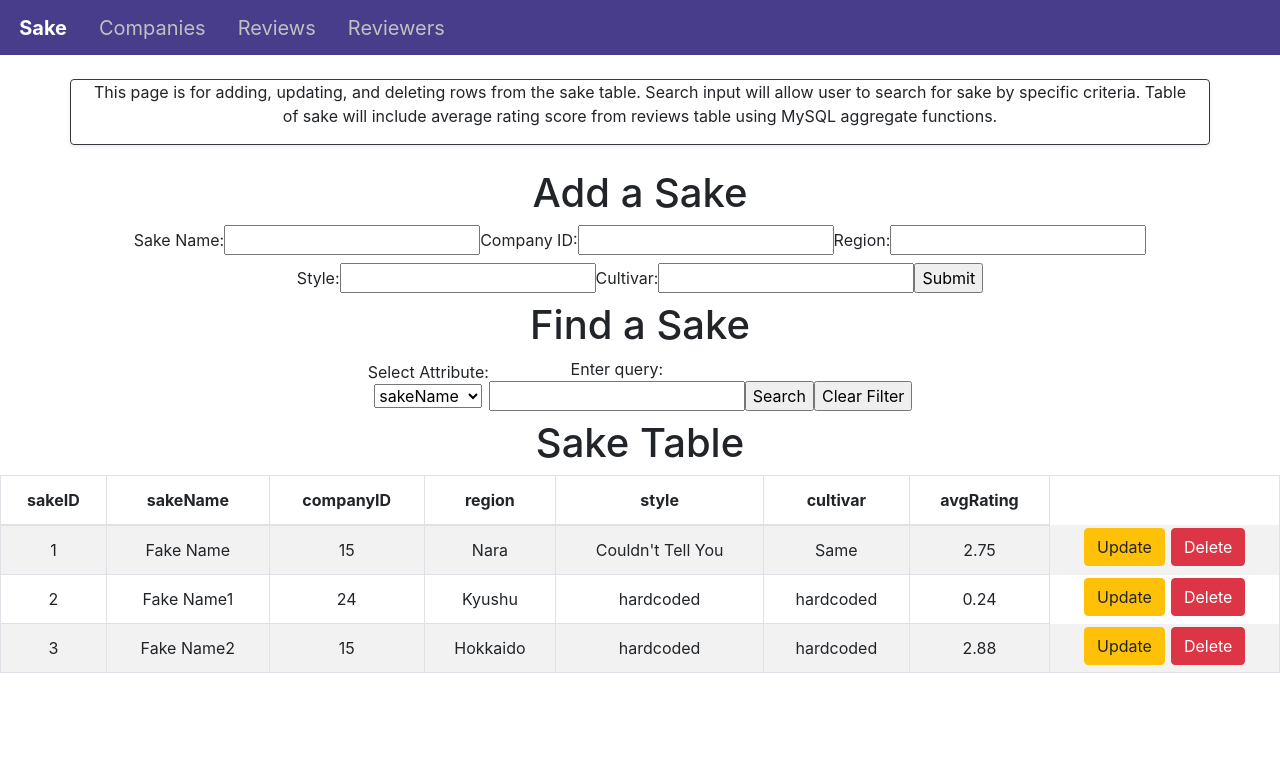
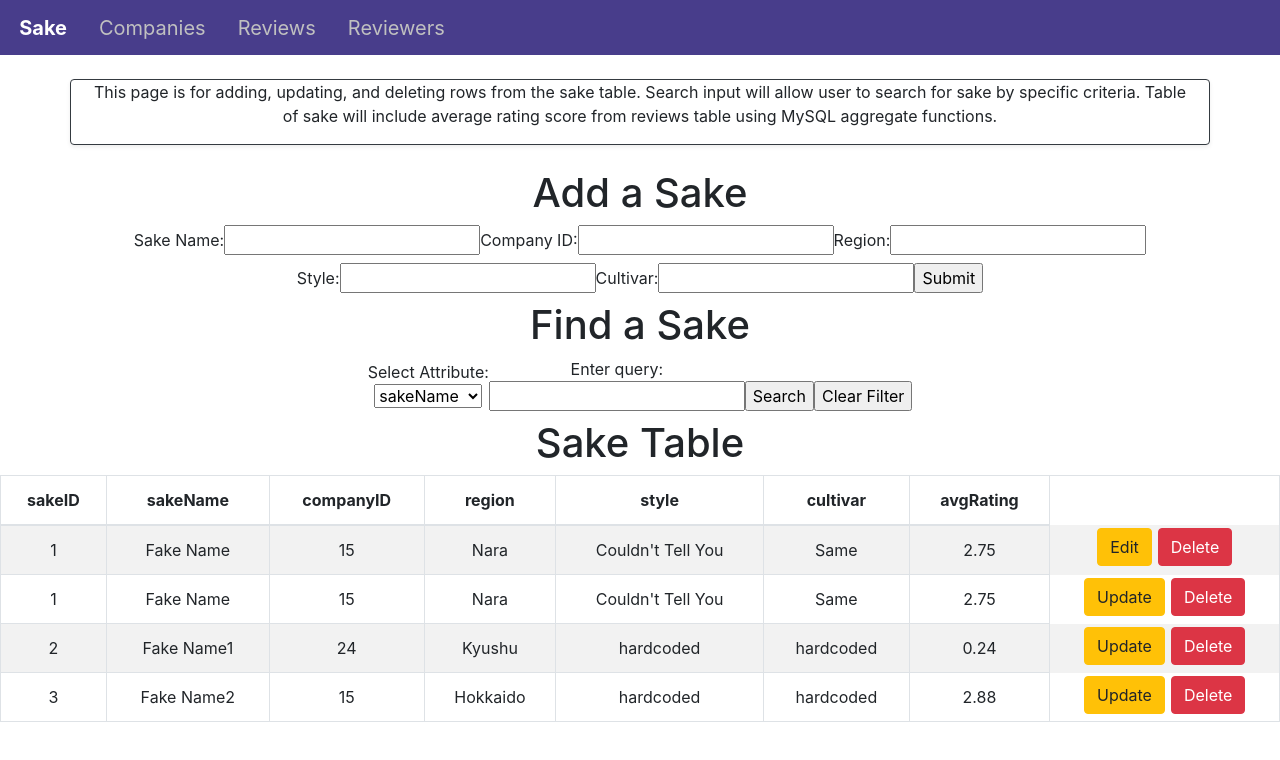
Before and after one commit to yusura18/CS340-Project, a React (Create React App) app in the folder my-app/: page /sake in a window 1280 px wide. Shown: the top 760 px of the page. Built offline with nearby package versions, Linux system fonts and the light colour scheme.

Commit message:
Added an extra row to demo the edit button

```diff
--- a/my-app/src/components/SakeTable.js
+++ b/my-app/src/components/SakeTable.js
@@ -1,3 +1,5 @@
+import React from 'react';
+import { useState } from 'react';
 import Table from 'react-bootstrap/Table';
 import Button from 'react-bootstrap/Button';
 
@@ -24,6 +26,7 @@ function SakeTable(props) {
 					</tr>
 				</thead>
 				<tbody id="tableBody">
+					<SakeRowTest sakeID={1} sakeName="Fake Name" companyID={15} region="Nara" sakeStyle="Couldn't Tell You" cultivar="Same" avgRating={2.75}/>
 					<SakeRow sakeID={1} sakeName="Fake Name" companyID={15} region="Nara" sakeStyle="Couldn't Tell You" cultivar="Same" avgRating={2.75}/>
 					<SakeRow sakeID={2} sakeName="Fake Name1" companyID={24} region="Kyushu" sakeStyle="hardcoded" cultivar="hardcoded" avgRating={0.24}/>
 					<SakeRow sakeID={3} sakeName="Fake Name2" companyID={15} region="Hokkaido" sakeStyle="hardcoded" cultivar="hardcoded" avgRating={2.88}/>
@@ -51,4 +54,63 @@ function SakeRow(props) {
 }
 
 
+function SakeRowTest(props) {
+	const [editMode, toggleEdit] = useState(false);
+	const [sakeName, setSakeName] = useState(props.sakeName);
+	const [companyID, setCompanyID] = useState(props.companyID);
+	const [region, setRegion] = useState(props.region);
+	const [sakeStyle, setSakeStyle] = useState(props.sakeStyle);
+	const [cultivar, setCultivar] = useState(props.cultivar);
+
+	const updateRow = (data) => {
+		toggleEdit(!editMode);
+		// TODO: Send UPDATE query to database.  Refresh row's data
+	}
+
+	return (
+
+		<tr>
+			<td>{props.sakeID}</td>
+			{editMode ?
+			<td>
+				<input name='sakeName' value={sakeName} type='text' onChange={e => setSakeName(e.target.value)}/>
+			</td>
+			: <td>{props.sakeName}</td>
+			}
+			{editMode ?
+			<td>
+				<input name='companyID' value={companyID} type='number' onChange={e => setCompanyID(e.target.value)}/>
+			</td>
+			: <td>{props.companyID}</td>
+			}
+			{editMode ?
+			<td>
+				<input name='region' value={region} type='text' onChange={e => setRegion(e.target.value)}/>
+			</td>
+			: <td>{props.region}</td>
+			}
+			{editMode ?
+			<td>
+				<input name='sakeStyle' value={sakeStyle} type='text' onChange={e => setSakeStyle(e.target.value)}/>
+			</td>
+			: <td>{props.sakeStyle}</td>
+			}
+			{editMode ?
+			<td>
+				<input name='cultivar' value={cultivar} type='text' onChange={e => setCultivar(e.target.value)}/>
+			</td>
+			: <td>{props.cultivar}</td>
+			}
+			<td>{props.avgRating}</td>
+
+			{editMode
+			? <Button variant="success" style={{margin: 3}} onClick={() => toggleEdit(!editMode)}>Confirm</Button>
+			: <Button variant="warning" style={{margin: 3}} onClick={() => toggleEdit(!editMode)}>Edit</Button>
+			}
+			<Button variant="danger" style={{margin: 3}}>Delete</Button>
+		</tr>
+	);
+}
+
+
 export default SakeTable
```
